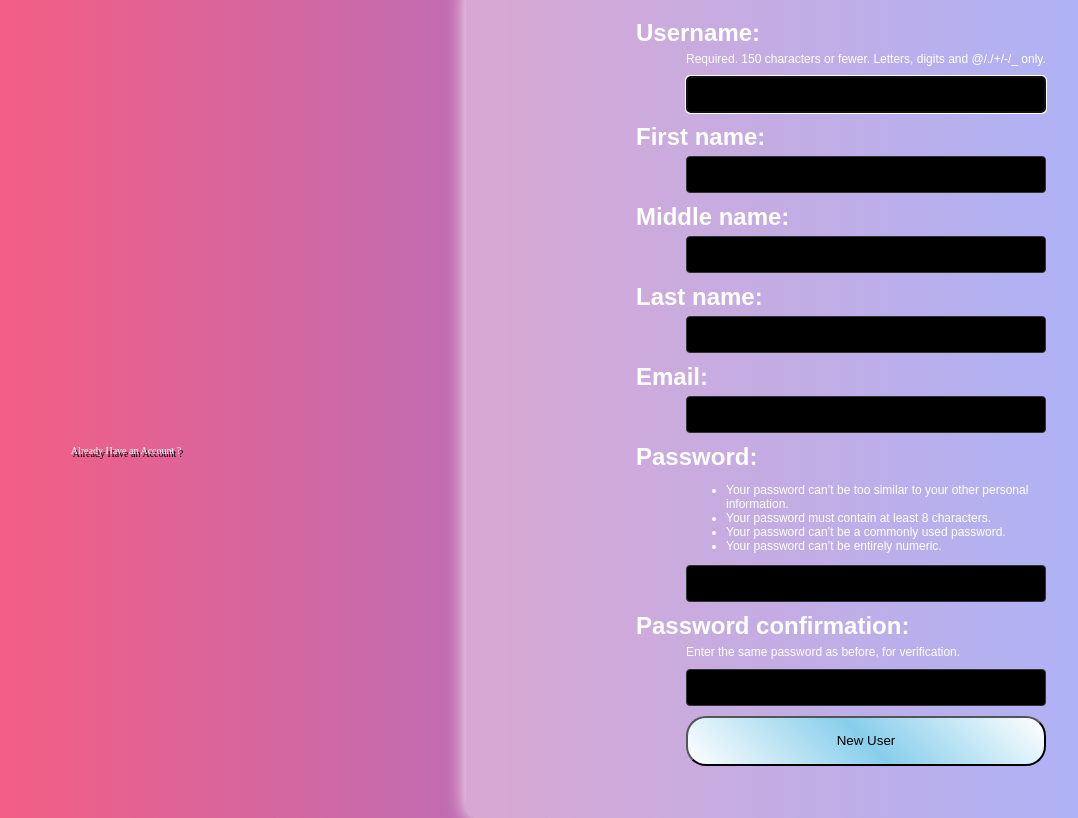
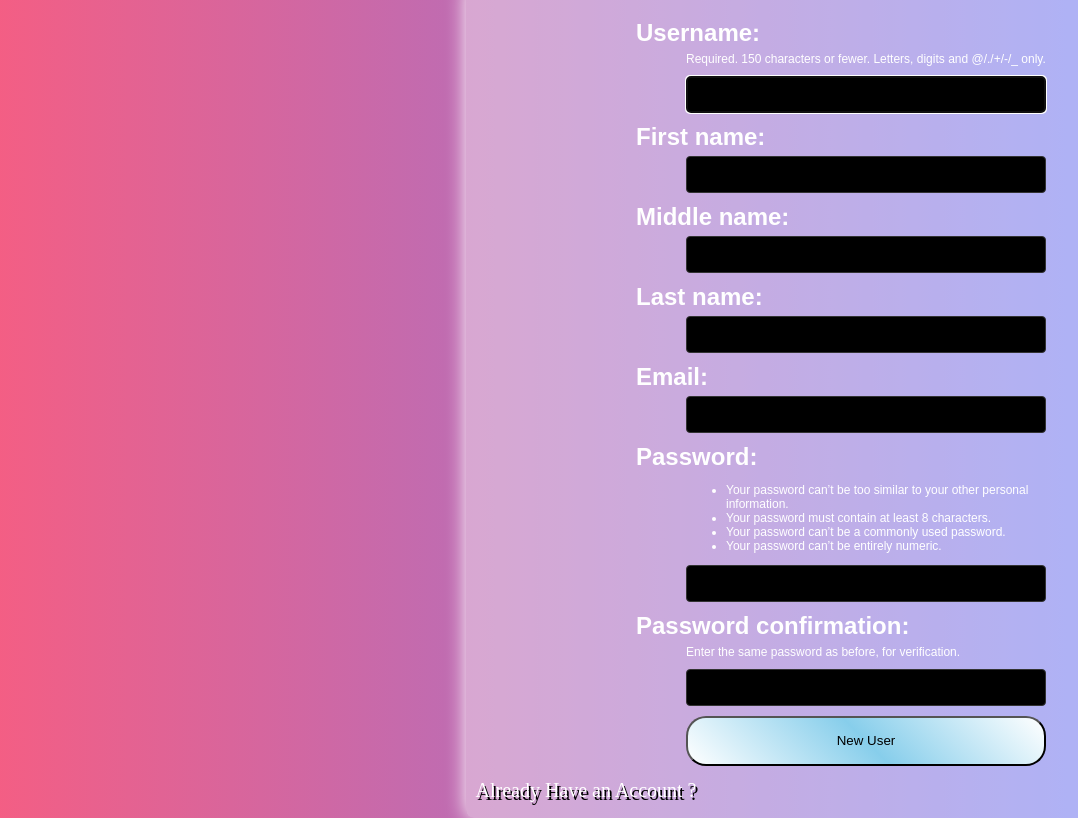
Before and after one commit to Wawayooo/DjangoSocialMedia, a Django app: page /signup/ in a window 1280 px wide; the page is wider, and only the part inside the window is pictured. Shown: that part, without its empty margins (74-1152 px from the left). Run offline with Django 5.2, Linux system fonts and the light colour scheme.

Commit message:
New Style

```diff
--- a/Static/style/Signup.css
+++ b/Static/style/Signup.css
@@ -115,11 +115,11 @@ body {
   display: block;
   text-align: center;
   position: relative;
-  font-size: 10px;
+  font-size: 20px;
   font-family: fangsong;
   filter: drop-shadow(2px 3px 0px black);
   position:absolute;
-  transform: translate(-200px, 50px);
+  transform: translate(260px, 390px);
 }
 
 .go-to:hover {
```
